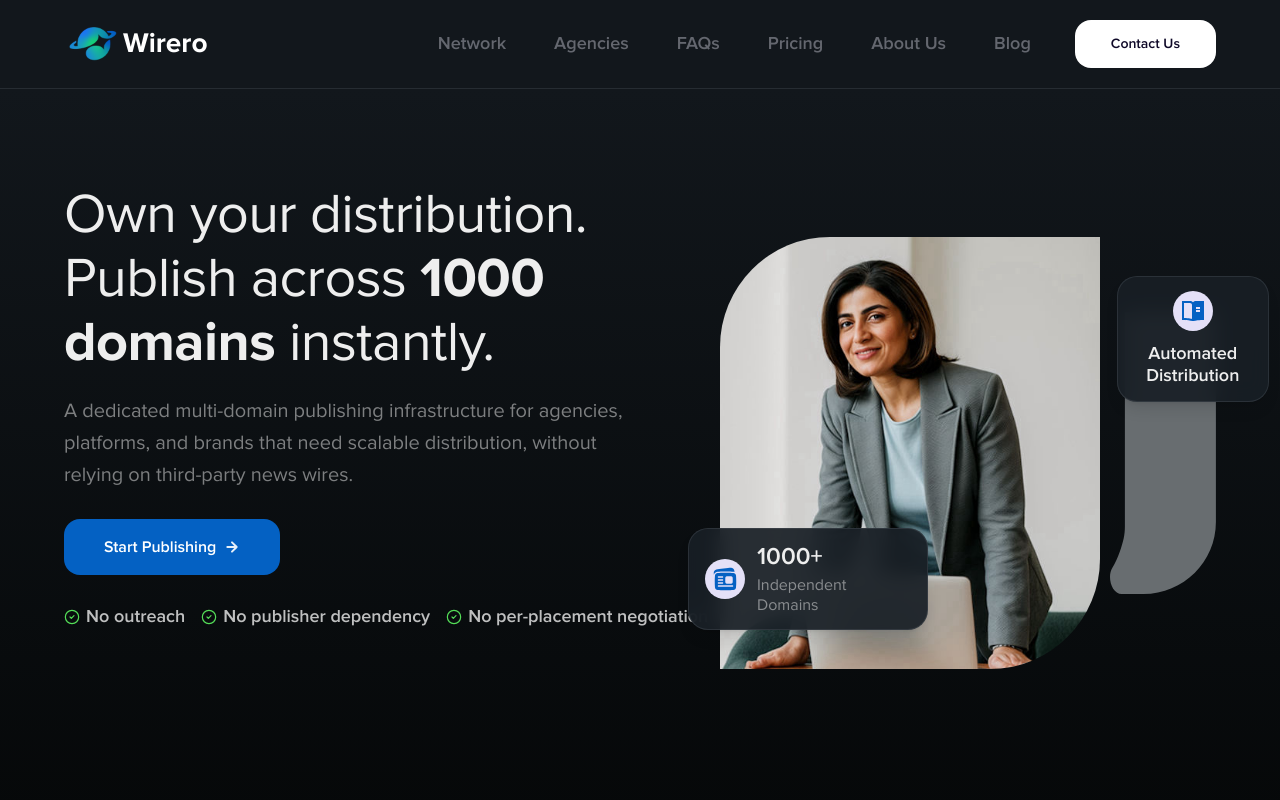
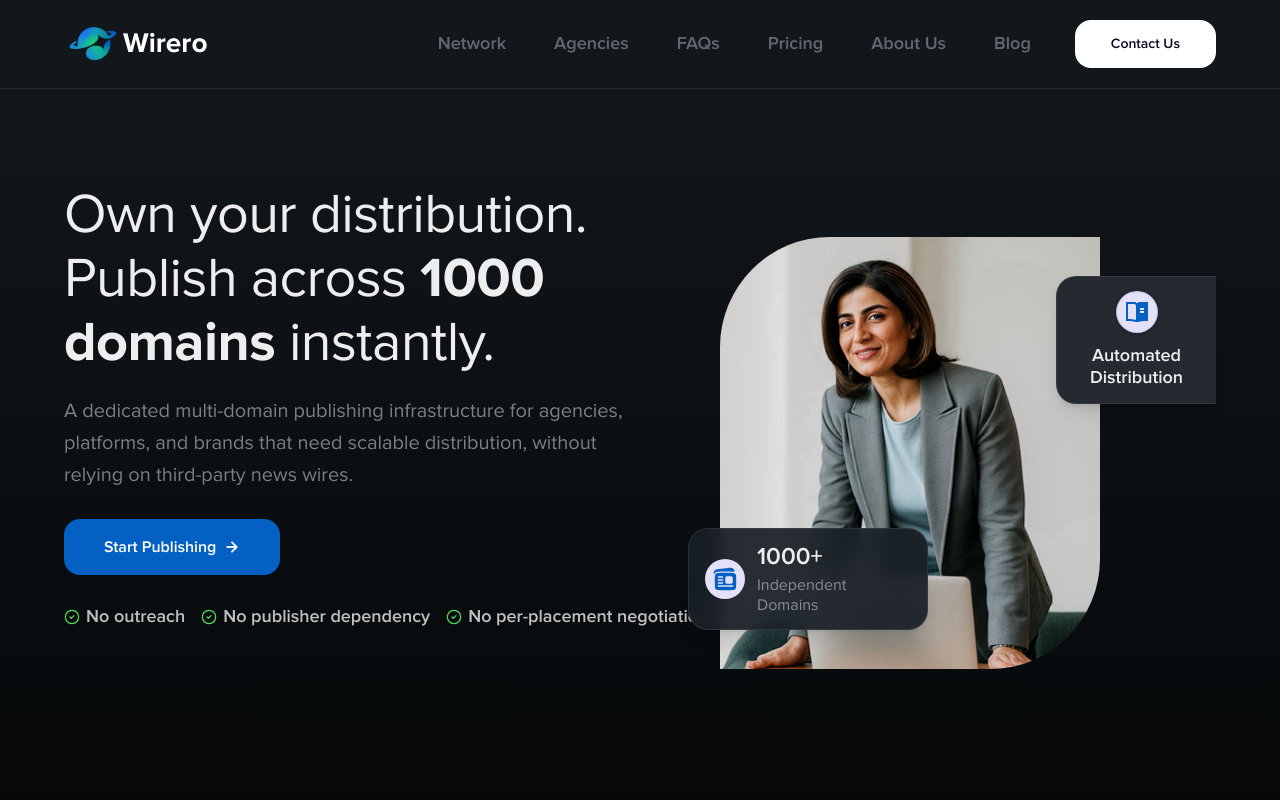
Before and after one commit to EasyPRGroup/Wirero-next, a Next.js app: page / in a window 1280 px wide. Shown: the top 800 px of the page. Built offline with nearby package versions, Linux system fonts and the light colour scheme.

Commit message:
update the hero image

```diff
--- a/components/bannerheader.tsx
+++ b/components/bannerheader.tsx
@@ -109,8 +109,8 @@ const Bannerheader: NextPage<BannerheaderType> = ({ className = "" }) => {
               />
             </div>
 
-            <div
-              className="absolute inset-y-0 right-0 w-[20%] bg-[#686d70]"
+            {/* <div
+              className="absolute inset-y-0 right-0 h-full w-[20%] bg-[#686d70]"
               style={{
                 maskImage: "url('/Rectangle-33.svg')",
                 maskSize: "100% 100%",
@@ -119,7 +119,7 @@ const Bannerheader: NextPage<BannerheaderType> = ({ className = "" }) => {
                 WebkitMaskSize: "100% 100%",
                 WebkitMaskRepeat: "no-repeat",
               }}
-            />
+            /> */}
 
             <div className="absolute bottom-[9%] left-0 z-[2] flex w-[15rem] items-center gap-[0.75rem] rounded-xl border border-solid border-[rgba(122,131,140,0.2)] bg-[rgba(24,31,37,0.92)] px-[1rem] py-[0.875rem] shadow-lg [backdrop-filter:blur(10px)] mq450:w-[11.5rem] mq450:gap-[0.5rem] mq450:px-[0.75rem] mq450:py-[0.625rem]">
               <div className="flex shrink-0 items-center justify-center rounded-full bg-[#e4e0f7] p-[0.5rem] mq450:p-[0.375rem]">
@@ -142,8 +142,8 @@ const Bannerheader: NextPage<BannerheaderType> = ({ className = "" }) => {
               </div>
             </div>
 
-            <div className="absolute right-[-10%] top-[9%] z-[2] flex w-[9.5rem] flex-col items-center gap-[0.75rem] rounded-xl border border-solid border-[rgba(122,131,140,0.2)] bg-[rgba(24,31,37,0.92)] px-[1rem] py-[0.875rem] text-center text-[1.125rem] shadow-lg [backdrop-filter:blur(10px)] mq450:right-[-3%] mq450:w-[7.25rem] mq450:gap-[0.5rem] mq450:px-[0.625rem] mq450:py-[0.625rem]">
-              <div className="flex shrink-0 items-center justify-center rounded-full bg-[#e4e0f7] p-[0.5rem] mq450:p-[0.375rem]">
+            <div className="absolute right-[0%] top-[9%] z-[2] flex min-h-[8rem] w-[10rem] flex-col items-center justify-center gap-[0.75rem] rounded-l-[1.25rem] border-y border-l border-solid border-[rgba(122,131,140,0.2)] bg-[#242a2f] px-[1rem] py-[0.875rem] text-center text-[1.125rem] shadow-lg mq450:right-[-3%] mq450:min-h-[6.75rem] mq450:w-[7.5rem] mq450:gap-[0.5rem] mq450:rounded-l-[1rem] mq450:px-[0.625rem] mq450:py-[0.625rem]">
+              <div className="flex h-[2.625rem] w-[2.625rem] shrink-0 items-center justify-center rounded-full border border-solid border-[rgba(190,180,226,0.7)] bg-[#e4e0f7] shadow-[0_0_0_3px_rgba(24,31,37,0.25)] mq450:h-[2rem] mq450:w-[2rem]">
                 <Image
                   className="relative h-[1.5rem] w-[1.5rem] mq450:h-[1.125rem] mq450:w-[1.125rem]"
                   width={24}
```
